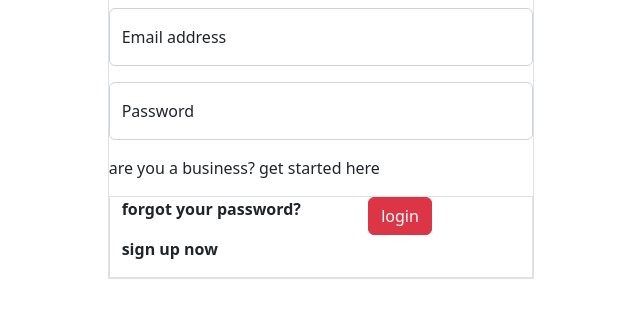
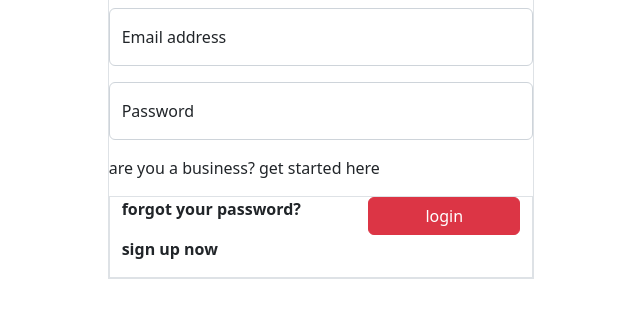
Before and after one commit to BATTY10/foodHub, a plain HTML site: page index.html in a window 1280 px wide. Shown: the part 294-612 px from the top of the page, without its empty margins (319-959 px from the left). Drawn offline with nearby package versions, Linux system fonts and the light colour scheme.

Commit message:
login btn update

```diff
--- a/index.html
+++ b/index.html
@@ -47,7 +47,7 @@
             <p><b> sign up now</b></p>
         </div>
         <div class="col-5">
-            <button type="button" class="btn btn-danger">login</button>
+            <button type="button" class="btn btn-danger w-100">login</button>
 
         </div>
         </div>
```
